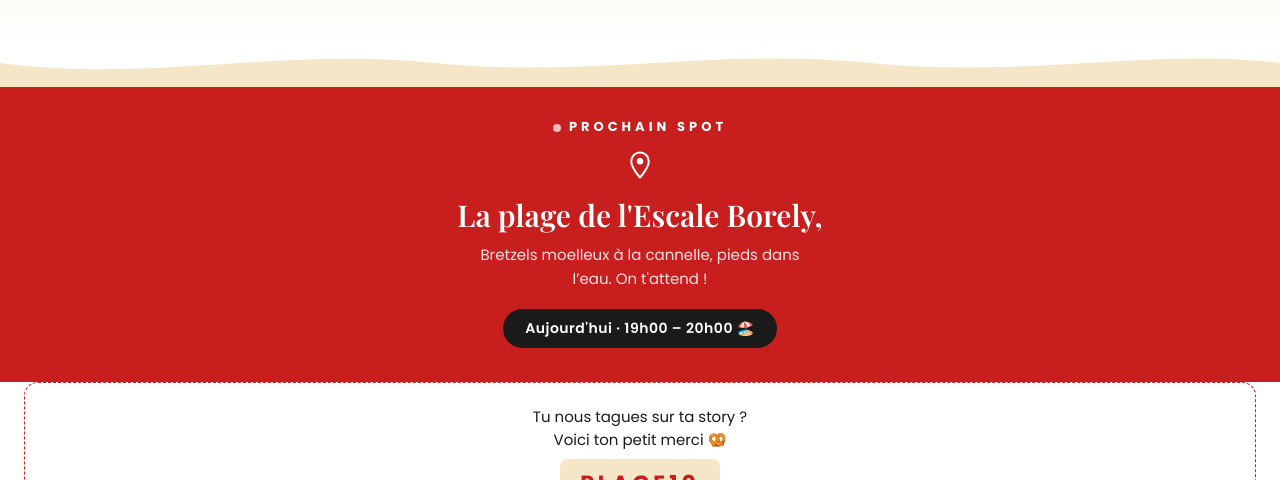
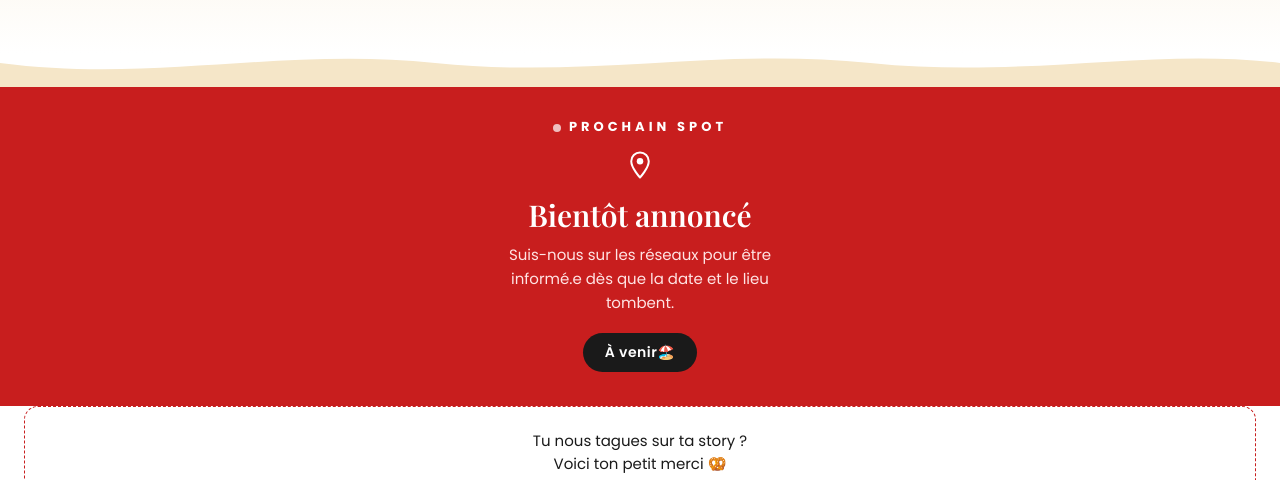
Before and after one commit to sabrinatlb/mademoisellepretzel, a plain HTML site: page index.html in a window 1280 px wide. Shown: the part 290-770 px from the top of the page. Drawn offline with nearby package versions, Linux system fonts and the light colour scheme.

Commit message:
Update index.html

```diff
--- a/index.html
+++ b/index.html
@@ -286,9 +286,9 @@
       <path d="M12 22s7-7.58 7-13a7 7 0 1 0-14 0c0 5.42 7 13 7 13Z" stroke="#fff" stroke-width="1.6" stroke-linejoin="round"/>
       <circle cx="12" cy="9" r="2.6" fill="#fff"/>
     </svg>
-    <h2> La plage de l'Escale Borely, </h2>
-    <p> Bretzels moelleux à la cannelle, pieds dans l’eau. On t'attend ! </p>
-    <span class="spot-time">Aujourd'hui · 19h00 – 20h00 🏖️</span>
+    <h2> Bientôt annoncé </h2>
+    <p> Suis-nous sur les réseaux pour être informé.e dès que la date et le lieu tombent. </p>
+    <span class="spot-time">À venir🏖️</span>
   </div>
   <!-- PROMO -->
   <div class="section" style="padding-top:0;">
```
